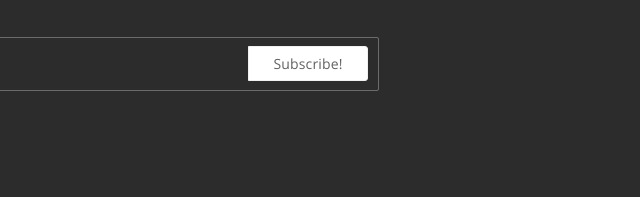
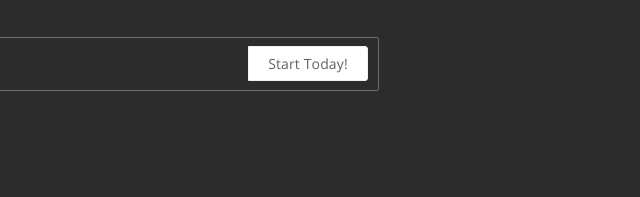
Before and after one commit to chasegallegos/keeper, a plain HTML site: page landing/index.html in a window 1280 px wide. Shown: the part 1777-1974 px from the top of the page, 636-1276 px from the left. Drawn offline with Linux system fonts and the light colour scheme; a script that the page names is missing; files whose address does not match are found by name; a web font is replaced by a local one.

Commit message:
Created new ssh key

```diff
--- a/landing/index.html
+++ b/landing/index.html
@@ -194,7 +194,7 @@
               <label>Email Address</label>
               <input type="email" class="form-control text-white" placeholder="Example@mailserver.com" style="">
               <span class="input-group-btn">
-                            <button class="btn btn-white m-r-10 btn-cons" type="button">Subscribe!</button>
+                            <button class="btn btn-white m-r-10 btn-cons" type="button">Start Today!</button>
                         </span>
             </div>
           </div>
```
